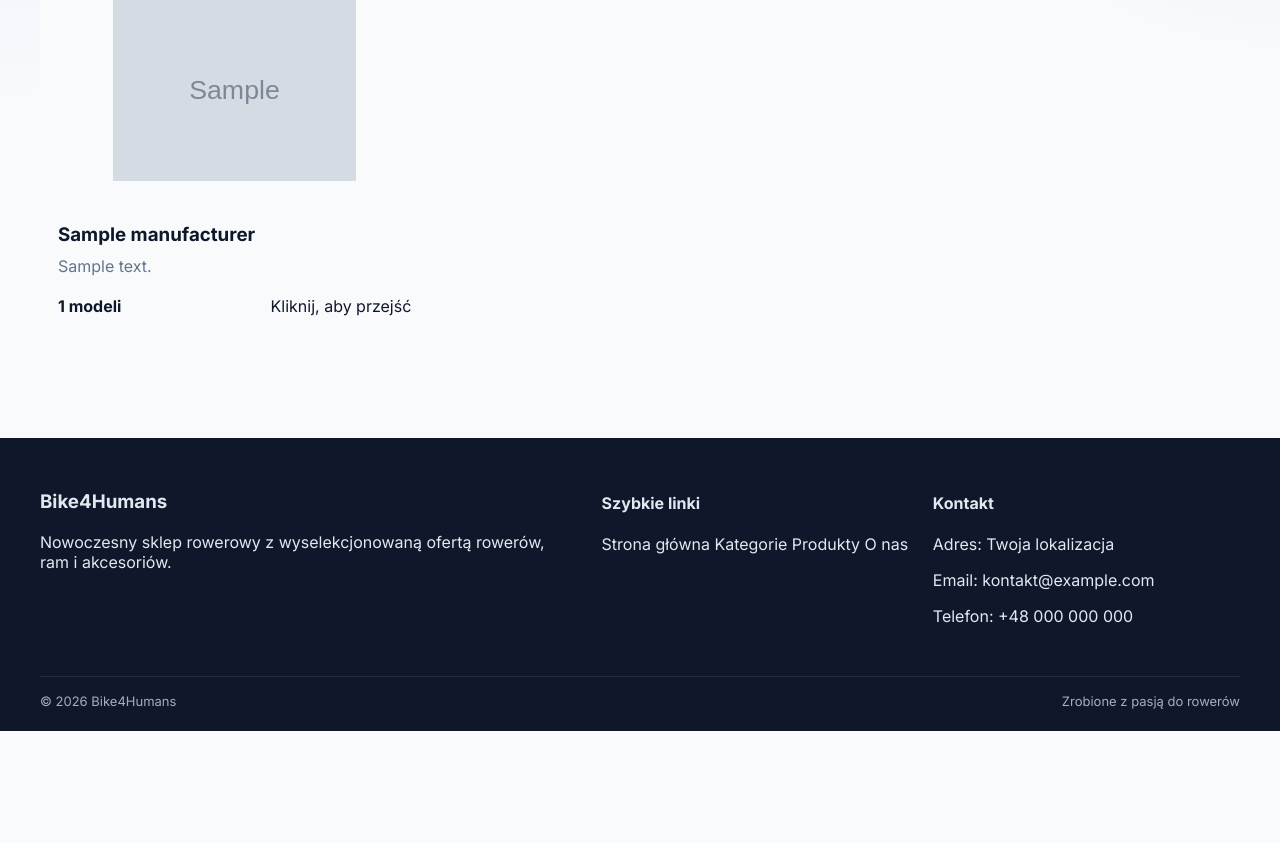
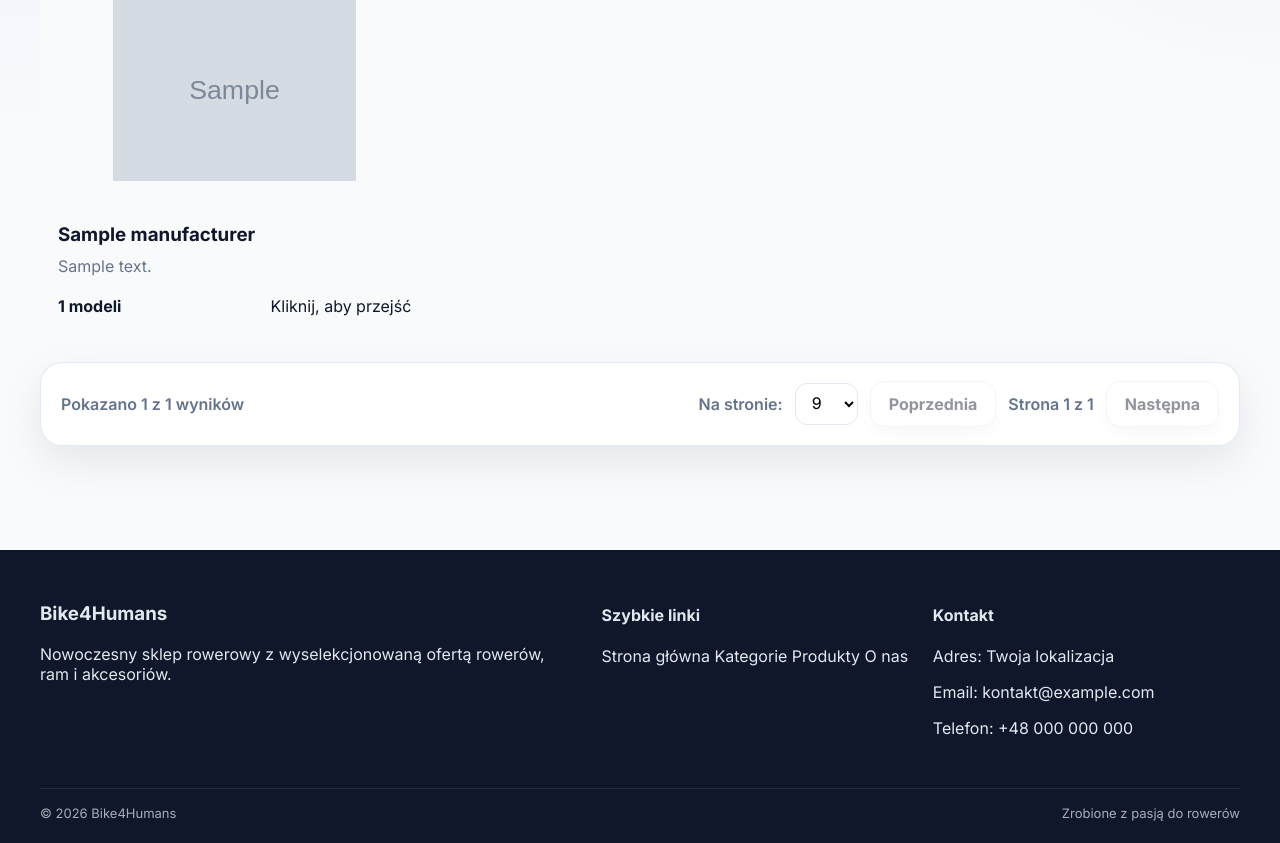
Before and after one commit to berNy92k/Bike4HumansWebApp_DB-AI-Descriptions, a FastAPI app: page /manufacturers/ in a window 1280 px wide. Shown: the part 308-1151 px from the top of the page. Before the commit the page ends 1039 px from the top, so only its background shows below. Run offline with FastAPI, Linux system fonts and the light colour scheme; tables that the repository leaves empty hold one stand-in row (values such as "Sample post"); grey boxes marked "Sample" are stand-in pictures.

Commit message:
Add pagination support for manufacturer listing; update endpoint, templates, and tests

```diff
--- a/app/routers/render_pages/front/homepage_render_manufacturer_router.py
+++ b/app/routers/render_pages/front/homepage_render_manufacturer_router.py
@@ -6,6 +6,7 @@ from starlette import status
 from starlette.templating import Jinja2Templates
 
 from app.database.database import get_db
+from app.schemas.admin.manufacturers.admin_manufacturer_list_request_dto import ManufacturerListRequestDto
 from app.services.front.bike_service import BikeService
 from app.services.front.manufacturer_service import ManufacturerService
 
@@ -21,16 +22,25 @@ templates = Jinja2Templates(directory="app/templates")
 
 @router.get("/", status_code=status.HTTP_200_OK)
 async def render_manufacturers(request: Request, db: db_dependency):
-    manufacturers = ManufacturerService(db).get_all_manufacturers()
+    page = int(request.query_params.get("page", 1))
+    size = int(request.query_params.get("size", 9))
+
+    pagination = ManufacturerService(db).get_manufacturers_paginated(
+        ManufacturerListRequestDto(page=page, size=size)
+    )
     bike_service = BikeService(db)
-    bike_counts = {m.id: len(bike_service.get_bikes_by_manufacturer_id(m.id)) for m in manufacturers}
+    bike_counts = {m.id: len(bike_service.get_bikes_by_manufacturer_id(m.id)) for m in pagination.items}
 
     return templates.TemplateResponse(
         "front/manufacturers/manufacturers.html",
         {
             "request": request,
-            "manufacturers": manufacturers,
+            "manufacturers": pagination.items,
             "bike_counts": bike_counts,
+            "page": pagination.page,
+            "size": pagination.size,
+            "total": pagination.total,
+            "pages": pagination.pages,
         },
     )
 
--- a/app/templates/front/manufacturers/manufacturers.html
+++ b/app/templates/front/manufacturers/manufacturers.html
@@ -37,6 +37,40 @@
             </a>
             {% endfor %}
         </div>
+
+        <div class="pagination-card">
+            <div class="pagination-info">
+                Pokazano {{ manufacturers|length }} z {{ total }} wyników
+            </div>
+
+            <div class="pagination-controls">
+                <label class="page-size-label" for="page-size">Na stronie:</label>
+                <select
+                    id="page-size"
+                    class="page-size-select"
+                    onchange="window.location.href='/manufacturers?page=1&size=' + this.value"
+                >
+                    <option value="3" {% if size == 3 %}selected{% endif %}>3</option>
+                    <option value="6" {% if size == 6 %}selected{% endif %}>6</option>
+                    <option value="9" {% if size == 9 %}selected{% endif %}>9</option>
+                    <option value="12" {% if size == 12 %}selected{% endif %}>12</option>
+                </select>
+
+                <div class="pagination-buttons">
+                    <a
+                        class="pagination-btn pagination-btn--nav {% if page <= 1 %}is-disabled{% endif %}"
+                        href="/manufacturers?page={{ page - 1 if page > 1 else 1 }}&size={{ size }}"
+                    >Poprzednia</a>
+
+                    <span class="pagination-current">Strona {{ page }} z {{ pages }}</span>
+
+                    <a
+                        class="pagination-btn pagination-btn--nav {% if page >= pages %}is-disabled{% endif %}"
+                        href="/manufacturers?page={{ page + 1 if page < pages else pages }}&size={{ size }}"
+                    >Następna</a>
+                </div>
+            </div>
+        </div>
         {% else %}
         <div class="empty-state">
             <h3>Brak producentów do wyświetlenia</h3>
```
Also changed, not shown: tests/routers/render_pages/front/test_homepage_render_manufacturer_router.py (+15 -0 lines).
